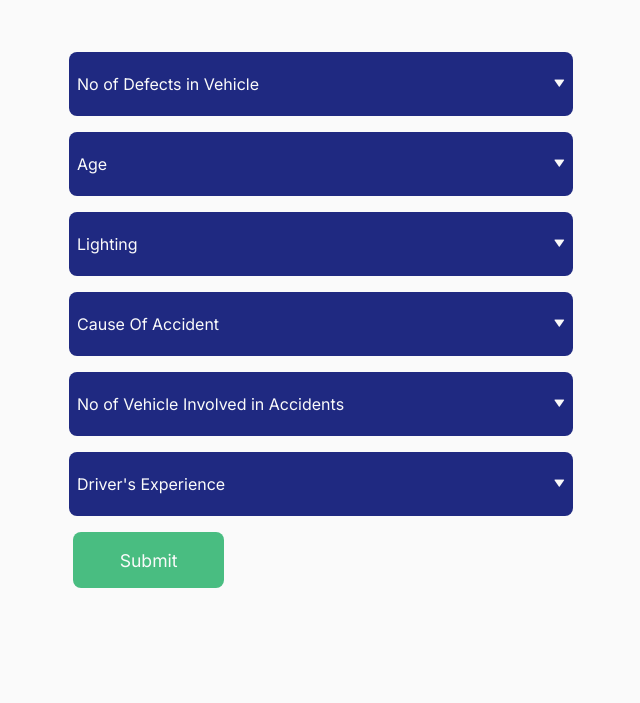
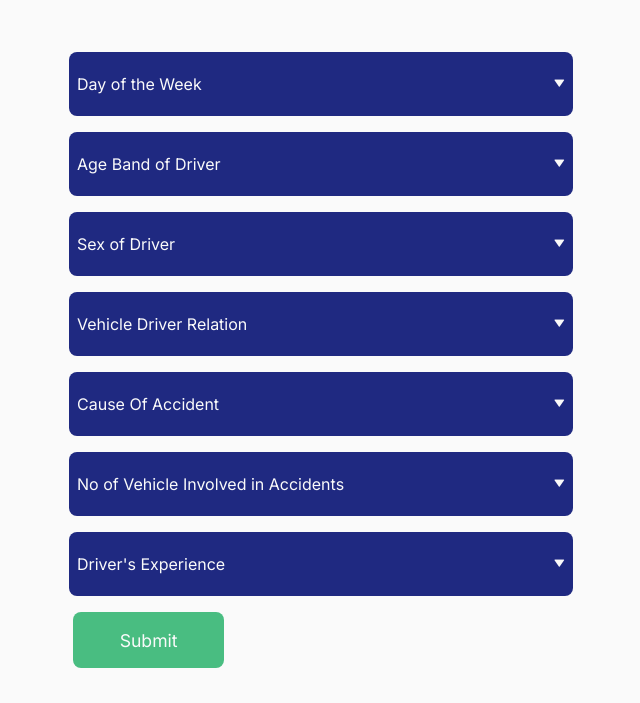
Before and after one commit to kraproject/nairobi-kenya-road-accident, a Flask app: page /predict in a window 1280 px wide. Shown: the part 108-811 px from the top of the page, without its empty margins (67-707 px from the left). Before the commit the page ends 696 px from the top, so only its background shows below. Run offline with Flask 3, Linux system fonts and the light colour scheme; some libraries are stand-ins or nearby versions.

Commit message:
add model, start editing prediction page

```diff
--- a/src/tasks/task5-web_app_development/templates/predict.html
+++ b/src/tasks/task5-web_app_development/templates/predict.html
@@ -3,59 +3,82 @@
 <div class="container predict" id="predict-page">
     <form class="predict-form" action="{{url_for('make_prediction')}}" method="post">
 
-        <div class="select-container" id="vehicle-defect">
+        <!-- Add day of the week -->
+        <div class="select-container" id="day-of-week">
             <div class="select-btn" type="button">
-                <span class="btn-text">No of Defects in Vehicle</span>
+                <span class="btn-text">Day of the Week</span>
                 <i class='bx bxs-down-arrow'></i>
             </div>
 
             <div class="select-content">
                 <ul class="select-options">
-                    <li class="0">None</li>
-                    <li class="5">Not more than 5</li>
-                    <li class="7">More than 5</li>
+                    <li class="mon">Monday</li>
+                    <li class="tue">Tuesday</li>
+                    <li class="wed">Wednesday</li>
+                    <li class="thu">Thursday</li>
+                    <li class="fri">Friday</li>
+                    <li class="sat">Saturday</li>
+                    <li class="sun">Sunday</li>
                 </ul>
-                <input type="text" class="text-input" name="vehicle-defect" value="" style="visibility: hidden;" required>
+                <input type="text" class="text-input" name="day-of-week" value="" style="visibility: hidden;" required>
             </div>
         </div>
 
+        <!-- Age band of the driver -->
         <div class="select-container" id="driver-age">
             <div class="select-btn" type="button">
-                <span>Age</span>
+                <span class="btn-text">Age Band of Driver</span>
                 <i class='bx bxs-down-arrow'></i>
             </div>
 
             <div class="select-content">
                 <ul class="select-options">
-                    <li class="Under 18">Below 18</li>
-                    <li class="18-30">18 to 30 years old</li>
-                    <li class="31-50">31 to 50 years old</li>
-                    <li class="Over 51">Above 51 years old</li>
+                    <li class="u-18">Under 18</li>
+                    <li class="018-30">18-30</li>
+                    <li class="o31-50">31-50</li>
+                    <li class="o-51">Over 51</li>
+                    <li class="unknown-age">Unknown</li>
                 </ul>
                 <input type="text" class="text-input" name="driver-age" value="" style="visibility: hidden;" required>
-
             </div>
         </div>
 
-        <div class="select-container" id="light-condition">
+        <!-- Sex of driver -->
+        <div class="select-container" id="driver-sex">
             <div class="select-btn" type="button">
-                <span>Lighting</span>
+                <span>Sex of Driver</span>
                 <i class='bx bxs-down-arrow'></i>
             </div>
 
             <div class="select-content">
                 <ul class="select-options">
-                    <li class="Daylight">Daylight</li>
-                    <li class="Darkness - lights lit">Darkness with lights on</li>
-                    <li class="Darkness - no lighting">Darkness with no lights on the road</li>
-                    <li class="Darkness - lights unlit">Darkness with lights off</li>
+                    <li class="male">Male</li>
+                    <li class="female">Female</li>
+                    <li class="unkown-sex">Unknown</li>
                 </ul>
-                <input type="text" class="text-input" name="light-condition" value="" style="visibility: hidden ;" required>
-
+                <input type="text" class="text-input" name="driver-sex" value="" style="visibility: hidden;" required>
 
             </div>
         </div>
 
+        <!-- Vehicle-Driver Relation -->
+        <div class="select-container" id="veh-driv-rln">
+            <div class="select-btn" type="button">
+                <span>Vehicle Driver Relation</span>
+                <i class='bx bxs-down-arrow'></i>
+            </div>
+
+            <div class="select-content">
+                <ul class="select-options">
+                    <li class="owner">Owner</li>
+                    <li class="employee">Employee</li>
+                    <li class="other">Other</li>
+                </ul>
+                <input type="text" class="text-input" name="veh-driv-rln" value="" style="visibility: hidden ;" required>
+            </div>
+        </div>
+
+        <!-- Cause of Accident -->
         <div class="select-container" id="cause-of-accident">
             <div class="select-btn" type="button">
                 <span>Cause Of Accident</span>
@@ -64,29 +87,15 @@
 
             <div class="select-content">
                 <ul class="select-options">
-                    <li class="No priority to vehicle">No priority to vehicle</li>
-                    <li class="Driving under the influence of drugs">Driving under influence of drugs</li>
-                    <li class="Changing lane to the right">Changing lane to the right</li>
-                    <li class="Changing lane to the left">Changing lane to the left</li>
-                    <li class="No distancing">No distancing</li>
-                    <li class="Driving carelessly">Careless driving</li>
-                    <li class="Driving to the left">Driving to the left</li>
-                    <li class="Moving Backward">Moving backwards</li>
-                    <li class="No priority to pedestrian">No priority to pedestrian</li>
-                    <li class="Driving at high speed">Driving at high speed</li>
-                    <li class="Overtaking">Overtaking</li>
-                    <li class="Getting off the vehicle improperly">Getting off vehicle improperly</li>
-                    <li class="Turnover">Turnover</li>
-                    <li class="Overspeed">Driving above speed limit</li>
-                    <li class="Overturning">Overturning</li>
-                    <li class="Improper parking">Improper parking</li>
-                    <li class="Drunk driving">Drunk driving</li>
-                    <li class="Overloading">Overloading</li>
-                    <li class="Other">Other</li>
+                    <li class="changing-lane">Changing lane</li>
+                    <li class="careless-driving">Careless driving</li>
+                    <li class="no-distance">No distancing</li>
+                    <li class="moving-back">Moving Backward</li>
+                    <li class="overtaking">Overtaking</li>
+                    <li class="driving-drugs">Driving under the influence of drugs</li>
+                    <li class="other">Other</li>
                 </ul>
                 <input type="text" class="text-input" name="cause-of-accident" value="" style="visibility: hidden;" required>
-
-
             </div>
         </div>
 
```
Also changed, not shown: src/tasks/task5-web_app_development/static/data/model_features.csv (+0 -8 lines), 2 other files.
